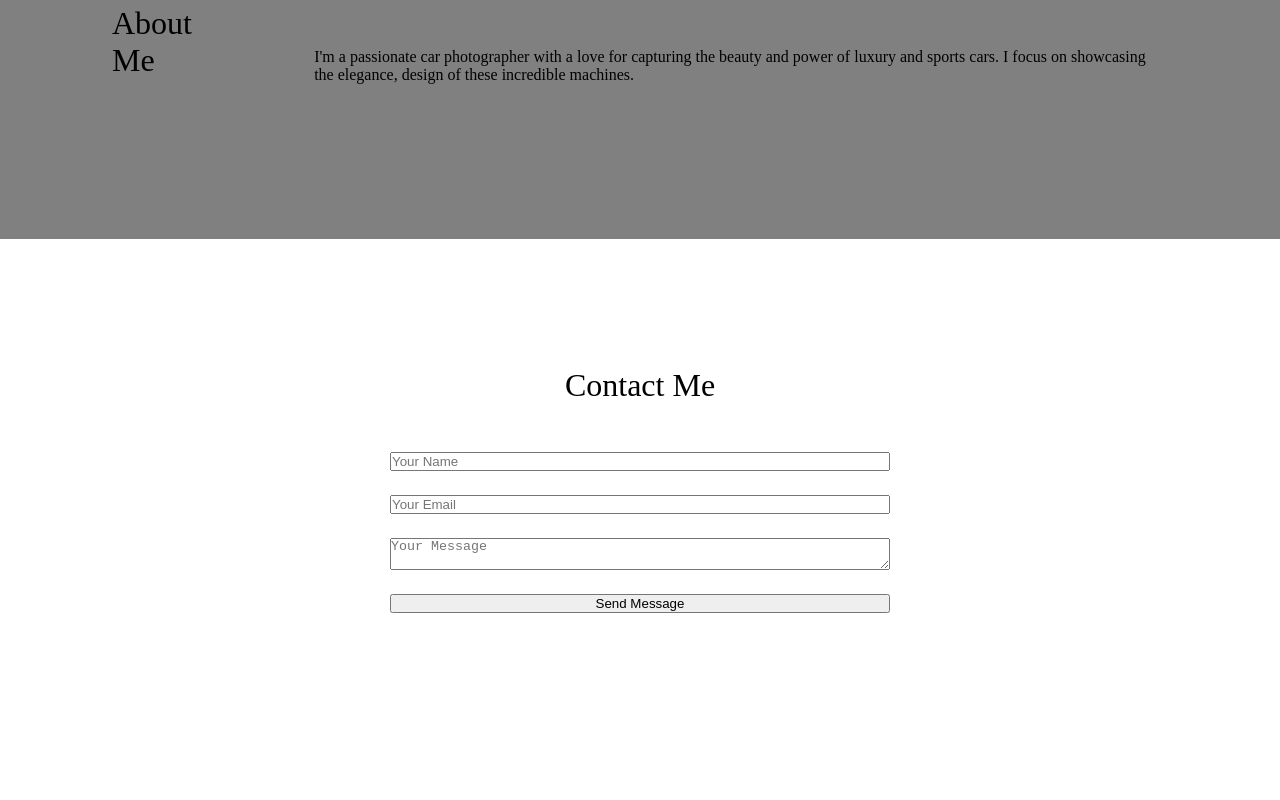
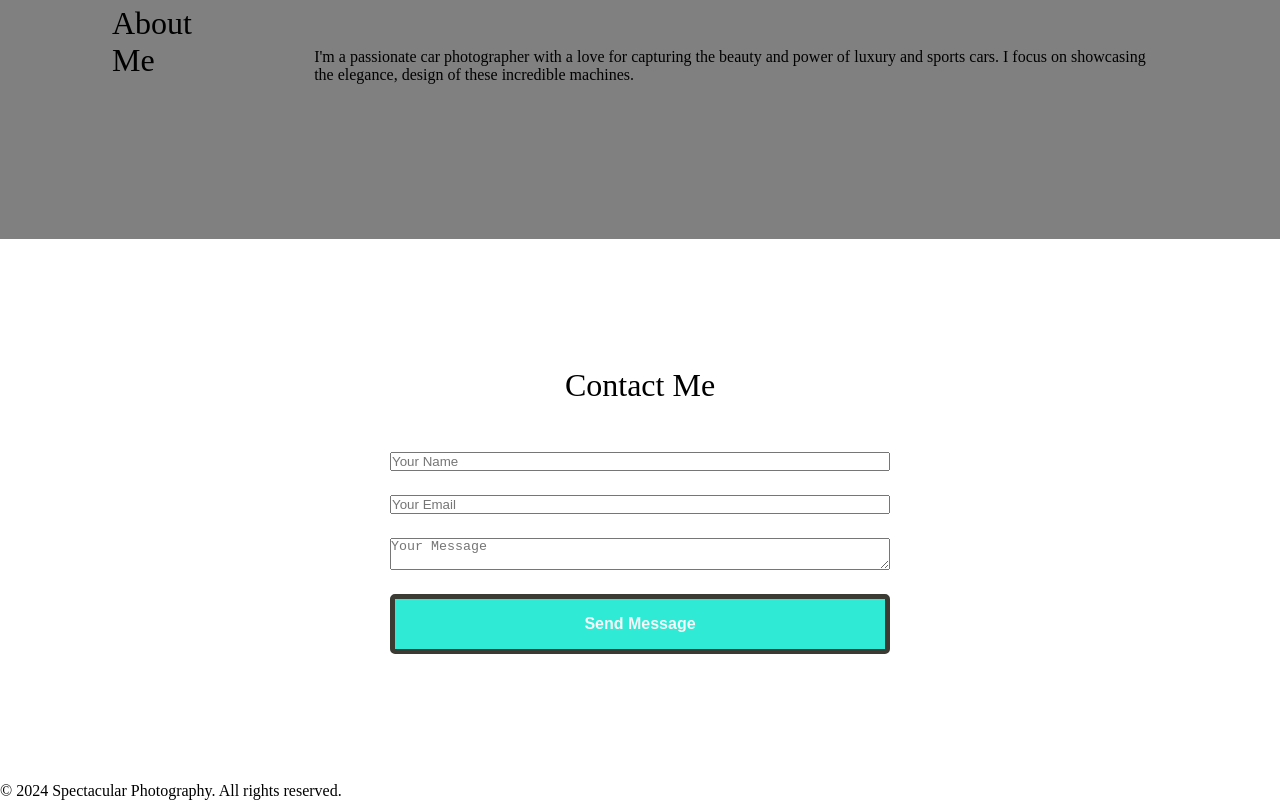
Before and after one commit to Greyat-glitch/Photography_website, a plain HTML site: page index.html in a window 1280 px wide. Shown: the part 2113-2913 px from the top of the page. Before the commit the page ends 2854 px from the top, so only its background shows below. Drawn offline with Linux system fonts and the light colour scheme; a web font is replaced by a local one.

Commit message:
Add my footer section

```diff
--- a/css/styles.css
+++ b/css/styles.css
@@ -153,3 +153,20 @@ h2 {
   flex-direction: column;
   gap: 1.5rem;
 }
+
+.btn-submit {
+  background-color: rgb(47, 235, 213);
+  color: rgb(248, 246, 246);
+  border: solid 5px;
+  border-color: rgb(59, 59, 52);
+  border-radius: 5px;
+  padding: 1rem;
+  font-size: 1rem;
+  font-weight: 600;
+  cursor: pointer;
+  transition: opacity 0.3s ease;
+}
+
+.btn-submit:hover {
+  opacity: 0.9;
+}
--- a/index.html
+++ b/index.html
@@ -51,9 +51,15 @@
         <input type="text" name="name" placeholder="Your Name" required>
         <input type="email" name="email" placeholder="Your Email" required>
         <textarea name="message" placeholder="Your Message" required></textarea>
-        <button type="submit">Send Message</button>
+        <button type="submit" class="btn-submit">Send Message</button>
       </form>
     </div>
+  </section>
+  <section class="footer-section">
+    <div class="footer-container">
+      <p>&copy; 2024 Spectacular Photography. All rights reserved.</p>
+    </div>
+  </section>
 
 </body>
 </html>
```
